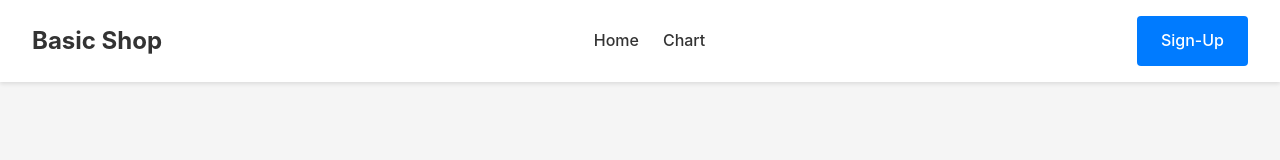
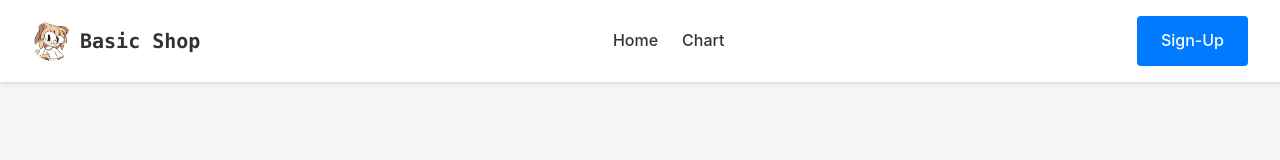
Before and after one commit to embuh75/react-ecommerce-app, a React (Vite) app: page / in a window 1280 px wide. Shown: the top 160 px of the page. Built offline with nearby package versions, Linux system fonts and the light colour scheme; the HTML template or start-up script is replaced by a standard one.

Commit message:
update navbar

```diff
--- a/src/components/NavBar.jsx
+++ b/src/components/NavBar.jsx
@@ -10,15 +10,26 @@ export default function NavBar() {
     <nav className="navbar">
       <div className="navbar-container">
         <Link to={"/"} className="navbar-brand">
-          Basic Shop
+          <div className="group">
+            <div className="flex items-center justify-between gap-2 group-hover:scale-105 transition-all ease-in-out duration-300">
+              <img
+                src="/nekoarch.png"
+                alt="logo"
+                className="w-10 rounded-full bg-white"
+              />
+              <span className="font-mono text-xl group-hover:text-[#007bff]">
+                Basic Shop
+              </span>
+            </div>
+          </div>
         </Link>
         <div className="navbar-links">
-          <Link to={"/"} className="navbar-link">
+          <Link to={"/"} className="navbar-link hover:scale-105">
             Home
           </Link>
           <Link
             to={"/checkout"}
-            className="navbar-link flex items-center gap-1"
+            className="navbar-link flex items-center gap-1 hover:scale-105"
           >
             Chart
             {cartItems.length > 0 && (
@@ -28,6 +39,7 @@ export default function NavBar() {
             )}
           </Link>
         </div>
+        {/* ganti bagian ini jadi drop-down menu yang ada avatarnya */}
         <div className="navbar-auth">
           <div className="navbar-auth-links">
             {user ? (
```
